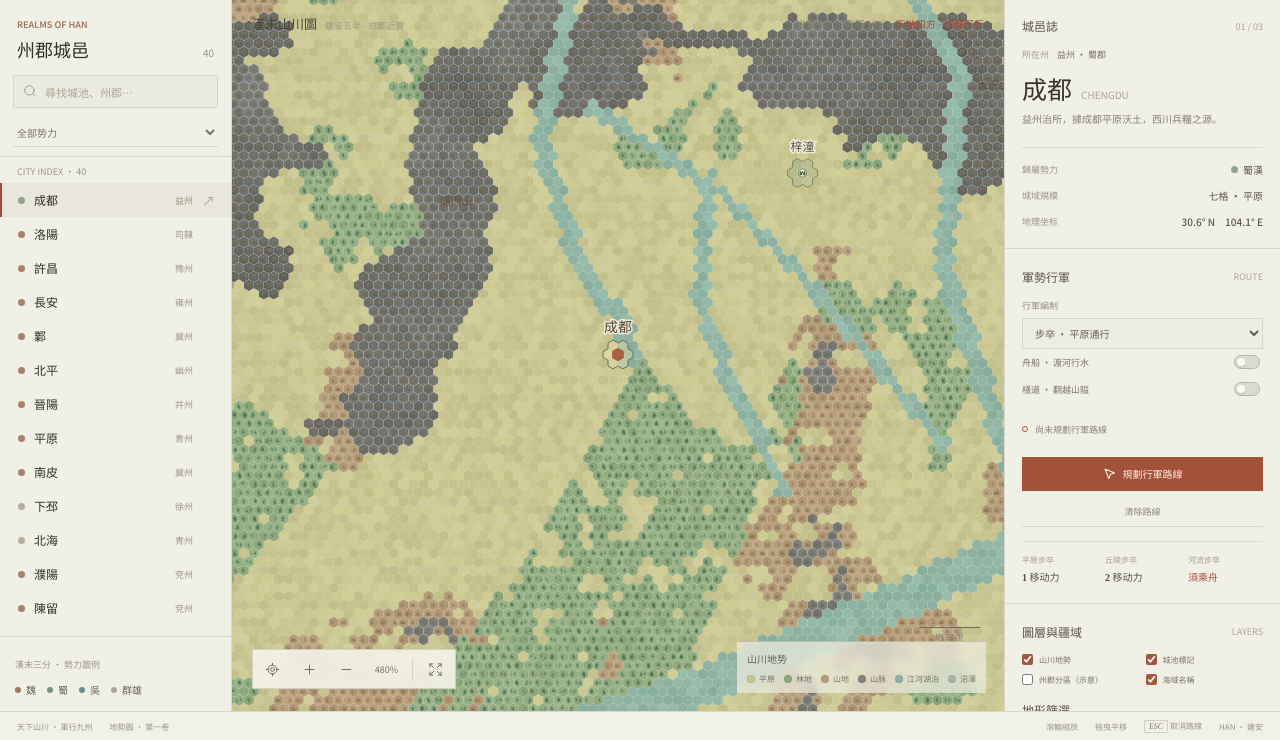
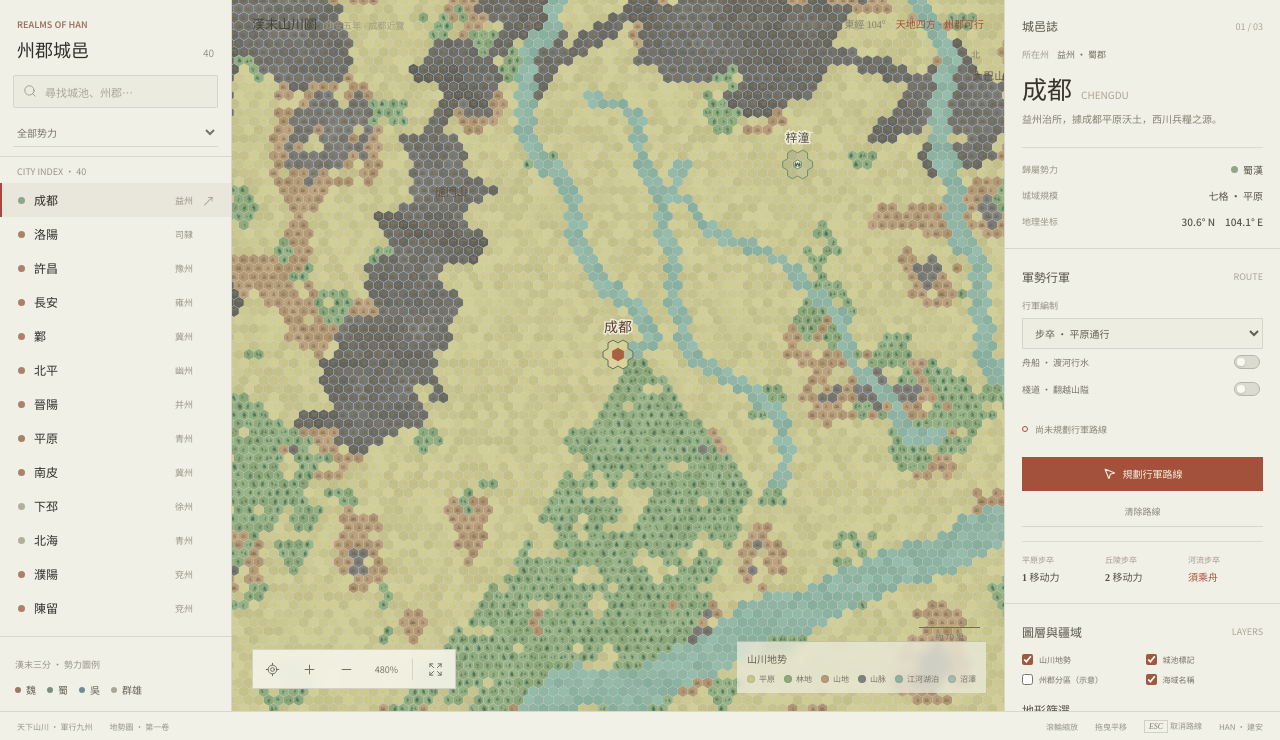
Before and after one commit to 1179977632/sanguozhi, a website built with Vite: page index.html in a window 1280 px wide. Shown: the part 60-800 px from the top of the page. Built offline with nearby package versions, Linux system fonts and the light colour scheme; a web font is replaced by a local one.

Commit message:
feat: update workspace
Co-authored-by: traeagent <traeagent@users.noreply.github.com>

```diff
--- a/src/world.ts
+++ b/src/world.ts
@@ -183,8 +183,36 @@ export const RIVERS: { name: string; points: GeoPoint[]; width: number }[] = [
   { name: '嘉陵江', width: 0.09, points: [{ lon: 105.5, lat: 33.2 }, { lon: 106.1, lat: 32.2 }, { lon: 106.0, lat: 31.1 }, { lon: 106.55, lat: 29.56 }] },
   { name: '涪江', width: 0.06, points: [{ lon: 103.9, lat: 32.0 }, { lon: 104.7, lat: 31.5 }, { lon: 105.3, lat: 30.9 }, { lon: 106.0, lat: 30.1 }] },
   { name: '沅水', width: 0.07, points: [{ lon: 109.8, lat: 27.4 }, { lon: 110.0, lat: 28.1 }, { lon: 110.4, lat: 28.7 }, { lon: 111.1, lat: 29.1 }, { lon: 112.19, lat: 30.35 }] },
-  { name: '漢水支流', width: 0.06, points: [{ lon: 108.4, lat: 31.7 }, { lon: 109.4, lat: 32.0 }, { lon: 110.4, lat: 32.0 }, { lon: 111.2, lat: 31.9 }, { lon: 112.14, lat: 32.04 }] },
 ]
+
+/** 将河道折线加密并做横向摆动，形成连续河曲，供地形判定与河格栅格化共用。 */
+function meanderRiver(points: GeoPoint[], riverSeed: number, amplitude: number): GeoPoint[] {
+  const meandered: GeoPoint[] = []
+  let walked = 0
+  for (let index = 0; index < points.length - 1; index++) {
+    const first = points[index]!
+    const second = points[index + 1]!
+    const steps = Math.max(3, Math.round(Math.hypot(second.lon - first.lon, second.lat - first.lat) / 0.1))
+    const longitudeScale = Math.cos(((first.lat + second.lat) / 2) * Math.PI / 180)
+    const dx = (second.lon - first.lon) * longitudeScale
+    const dy = second.lat - first.lat
+    const length = Math.hypot(dx, dy) || 1
+    for (let step = 0; step < steps; step++) {
+      const t = step / steps
+      const lon = first.lon + (second.lon - first.lon) * t
+      const lat = first.lat + (second.lat - first.lat) * t
+      // 按弧长采样一维噪声：大弯约十余格一折，小弯数格一抖，整条河弯曲频率一致。
+      const distance = (walked + length * t) * GEO_SCALE_X
+      const sway = ((alongNoise(riverSeed, distance / 26, 1) - 0.5) * 1.5 + (alongNoise(riverSeed + 19, distance / 9, 1) - 0.5) * 0.7) * amplitude
+      meandered.push({ lon: lon - (dy / length) * sway / longitudeScale, lat: lat + (dx / length) * sway })
+    }
+    walked += length
+  }
+  meandered.push(points[points.length - 1]!)
+  return meandered
+}
+
+const RIVER_PATHS = new Map(RIVERS.map((river) => [river, meanderRiver(river.points, nameSeed(river.name) + 911, 0.24)] as const))
 
 // 湖岸为策略地图的示意折线，描述水系位置与河网形态，不等同汉末精确岸线。
 export const LAKES: { name: string; points: GeoPoint[]; islands?: GeoPoint[][]; label: GeoPoint }[] = [
@@ -421,13 +449,13 @@ function getLandTerrain(lon: number, lat: number, seed: number): { terrain: Terr
   if (range) {
     const rangeSeed = seed + nameSeed(range.range.name)
     // 沿脊峰团决定宽窄，断口处山核收窄成垭口；块状与碎边噪声打碎平滑轮廓。
-    const massif = alongNoise(rangeSeed, range.along, 11)
-    const gap = alongNoise(rangeSeed + 613, range.along, 6)
-    const block = sampleNoise(rangeSeed + 4177, lon, lat, 13)
-    const foot = sampleNoise(rangeSeed + 9001, lon, lat, 2.6)
-    const span = range.range.width * (0.68 + massif * 1.05 + block * 0.55)
+    const massif = alongNoise(rangeSeed, range.along, 18)
+    const gap = alongNoise(rangeSeed + 613, range.along, 12)
+    const block = sampleNoise(rangeSeed + 4177, lon, lat, 6)
+    const foot = sampleNoise(rangeSeed + 9001, lon, lat, 2.2)
+    const span = range.range.width * (0.9 + massif * 1.0 + block * 0.5)
     if (range.distance < span * (0.8 + foot * 0.42)) {
-      const core = span * (gap < 0.26 ? 0.12 : 0.46 + block * 0.44)
+      const core = span * (gap < 0.38 ? 0.1 : 0.32 + block * 0.5)
       // 山体直接与平地相接，起伏明显的山麓交给全局散丘，不再沿山围一圈。
       if (range.distance < core) return { terrain: 'mountain', landform: range.range.name, relief: 0.6 + massif * 0.24 + block * 0.14 }
     }
@@ -439,13 +467,13 @@ function getLandTerrain(lon: number, lat: number, seed: number): { terrain: Terr
   const lowland = NAMED_LOWLANDS.find((region) => pointInPolygon(lon, lat, region.points))
   if (lowland) return { terrain: 'plain', landform: lowland.name, relief: 0.06 + noise * 0.06 }
   // 远离山脉的平原上另行散布丘陵、树林与孤立山，不依附山系。
-  const scatter = sampleNoise(seed + 6151, lon, lat, 20)
-  const scatterEdge = sampleNoise(seed + 8233, lon, lat, 4)
-  const grove = sampleNoise(seed + 2711, lon, lat, 16)
-  const groveEdge = sampleNoise(seed + 5449, lon, lat, 4)
-  if (scatter > 0.88 && scatterEdge > 0.46) return { terrain: 'mountain', landform: '孤峰', relief: 0.45 + scatter * 0.2 }
-  if (grove > 0.77 && groveEdge > 0.4) return { terrain: 'forest', landform: '林地', relief: 0.14 + grove * 0.12 }
-  if (scatter > 0.68 && scatterEdge > 0.32) return { terrain: 'hill', landform: '丘陵地', relief: 0.2 + scatter * 0.22 }
+  const scatter = sampleNoise(seed + 6151, lon, lat, 12)
+  const scatterEdge = sampleNoise(seed + 8233, lon, lat, 3)
+  const grove = sampleNoise(seed + 2711, lon, lat, 10)
+  const groveEdge = sampleNoise(seed + 5449, lon, lat, 3)
+  if (scatter > 0.85 && scatterEdge > 0.42) return { terrain: 'mountain', landform: '孤峰', relief: 0.45 + scatter * 0.2 }
+  if (grove > 0.75 && groveEdge > 0.38) return { terrain: 'forest', landform: '林地', relief: 0.14 + grove * 0.12 }
+  if (scatter > 0.66 && scatterEdge > 0.3) return { terrain: 'hill', landform: '丘陵地', relief: 0.2 + scatter * 0.22 }
   return { terrain: 'plain', landform: '平原', relief: 0.05 + noise * 0.08 }
 }
 
@@ -471,9 +499,10 @@ function findCityCenter(x: number, y: number, tiles: Map<string, HexTile>, reser
 /** 以小于六边形半径的像素步长栅格化河道，保留湖泊与近海原貌。 */
 function rasterizeRivers(tiles: Map<string, HexTile>): void {
   for (const river of RIVERS) {
-    for (let index = 1; index < river.points.length; index++) {
-      const first = river.points[index - 1]!
-      const second = river.points[index]!
+    const path = RIVER_PATHS.get(river)!
+    for (let index = 1; index < path.length; index++) {
+      const first = path[index - 1]!
+      const second = path[index]!
       const start = geoToPixel(first.lon, first.lat)
       const end = geoToPixel(second.lon, second.lat)
       const steps = Math.ceil(Math.hypot(end.x - start.x, end.y - start.y) / (HEX_SIZE / 4))
@@ -496,9 +525,10 @@ function closestRiverDistance(lon: number, lat: number): { distance: number; wid
   const longitudeScale = Math.cos(lat * Math.PI / 180)
   const pointX = lon * longitudeScale
   for (const river of RIVERS) {
-    for (let index = 1; index < river.points.length; index++) {
-      const first = river.points[index - 1]!
-      const second = river.points[index]!
+    const path = RIVER_PATHS.get(river)!
+    for (let index = 1; index < path.length; index++) {
+      const first = path[index - 1]!
+      const second = path[index]!
       const minX = Math.min(first.lon, second.lon) * longitudeScale - river.width * 2 * longitudeScale
       const maxX = Math.max(first.lon, second.lon) * longitudeScale + river.width * 2 * longitudeScale
       if (pointX < minX || pointX > maxX || lat < Math.min(first.lat, second.lat) - river.width * 2 || lat > Math.max(first.lat, second.lat) + river.width * 2) continue
```
Also changed, not shown: dist/index.html, 2 other files.
